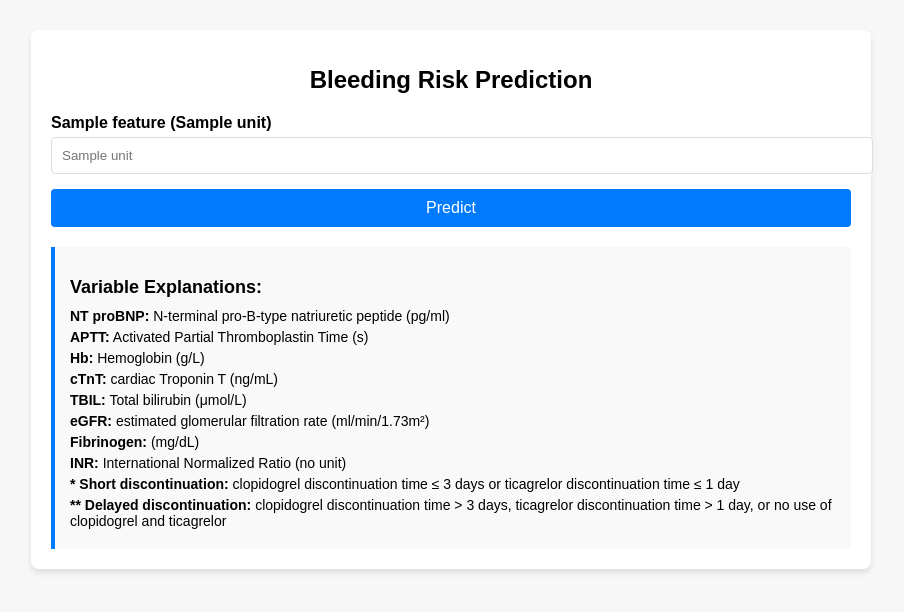
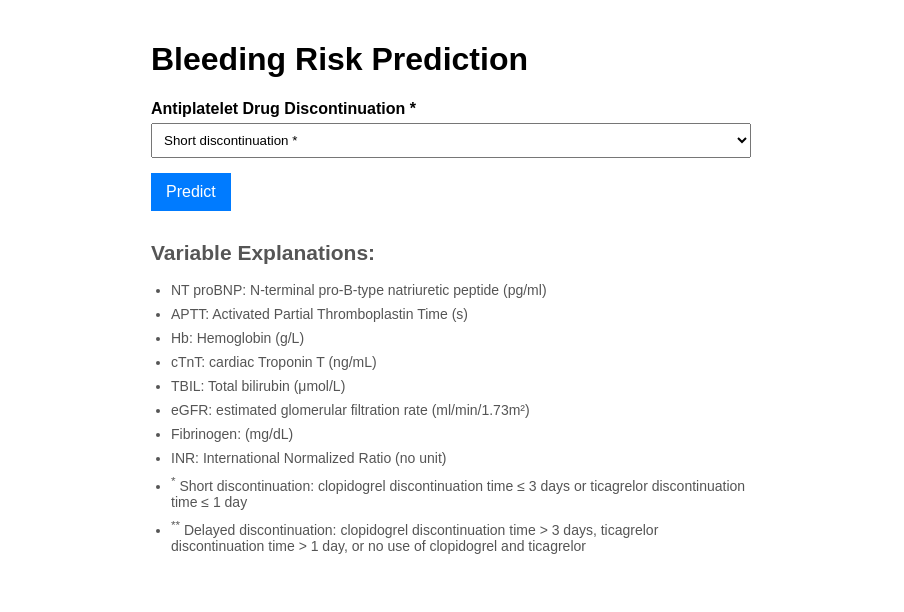
Before and after one commit to Zi1108123/bleeding-risk-prediction, a Flask app: template templates/index.html in a window 1280 px wide. Shown: the top 612 px of the page, without its empty margins (189-1093 px from the left). Run offline with Flask 3, Linux system fonts and the light colour scheme; the template is opened without the code that fills it: most values are stand-ins (such as "Sample title", 1, 10 or a date in 2020); parts of the project's set-up code (start-up, migrations or seed data) failed here and were passed over.

Commit message:
Fix input validation, features_info issue, and allow float inputs

```diff
--- a/app.py
+++ b/app.py
@@ -4,47 +4,32 @@
 
 app = Flask(__name__)
 
-# 加载模型
 model_path = "bleeding_risk_model.pkl"
 model = joblib.load(model_path)
 
-# 特征信息
+# Top 10 features and their units
 features_info = [
-    ("Antiplatelet Drug Discontinuation", "Short Discontinuation (≤3 days) / Delayed Discontinuation (>3 days)", ""),
-    ("NT ProBNP", "N-terminal pro-B-type natriuretic peptide", "pg/ml"),
-    ("APTT", "Activated Partial Thromboplastin Time", "s"),
-    ("Hb", "Hemoglobin", "g/L"),
-    ("Urea", "Urea", "mmol/L"),
-    ("cTnT", "Cardiac Troponin T", "ng/mL"),
-    ("TBIL", "Total Bilirubin", "μmol/L"),
-    ("eGFR", "Estimated Glomerular Filtration Rate", "ml/min/1.73m²"),
-    ("Fibrinogen", "Fibrinogen", "mg/dL"),
-    ("INR", "International Normalized Ratio", "")
+    "NT proBNP", "APTT", "Hb", "Urea", "cTnT",
+    "TBIL", "eGFR", "Fibrinogen", "INR"
+]
+units = [
+    "(pg/ml)", "(s)", "(g/L)", "(mmol/L)", "(ng/mL)",
+    "(μmol/L)", "(ml/min/1.73m²)", "(mg/dL)", ""
 ]
 
-@app.route('/')
+@app.route("/")
 def index():
-    return render_template("index.html", top_10_features=features_info)
+    return render_template("index.html", top_10_features=features_info, units=units)
 
-@app.route('/predict', methods=["POST"])
+@app.route("/predict", methods=["POST"])
 def predict():
     try:
-        # 获取用户输入
-        features = [float(request.form[f'feature_{i}']) for i in range(len(features_info))]
-        features = np.array(features).reshape(1, -1)
-
-        # 预测
-        probability = model.predict_proba(features)[0, 1]
-        prediction = model.predict(features)[0]
-
-        # 返回结果
-        return render_template(
-            "result.html",
-            prediction=prediction,
-            probability=probability
-        )
+        features = [float(request.form[f'feature_{i}']) for i in range(len(features_info) + 1)]
+        prediction = model.predict([features])[0]
+        probability = model.predict_proba([features])[0, 1]
+        return f"Prediction: {prediction}, Probability: {probability:.2f}"
     except Exception as e:
-        return render_template("error.html", error=str(e))
+        return f"Error: {str(e)}"
 
 if __name__ == '__main__':
     app.run(host='0.0.0.0', port=5000, debug=True)
--- a/templates/index.html
+++ b/templates/index.html
@@ -8,70 +8,50 @@
         body {
             font-family: Arial, sans-serif;
             margin: 0;
-            padding: 0;
-            background-color: #f7f7f7;
+            padding: 20px;
         }
         .container {
-            max-width: 800px;
-            margin: 30px auto;
-            padding: 20px;
-            background: #fff;
-            box-shadow: 0px 4px 6px rgba(0, 0, 0, 0.1);
-            border-radius: 8px;
-        }
-        h1 {
-            text-align: center;
-            font-size: 24px;
-            margin-bottom: 20px;
+            max-width: 600px;
+            margin: 0 auto;
         }
         .form-group {
             margin-bottom: 15px;
         }
-        label {
+        .form-group label {
+            display: block;
             font-weight: bold;
-            display: block;
-            margin-bottom: 5px;
         }
-        input, select {
+        .form-group input, .form-group select {
             width: 100%;
-            padding: 10px;
-            border: 1px solid #ddd;
-            border-radius: 4px;
+            padding: 8px;
+            margin-top: 5px;
+            box-sizing: border-box;
+        }
+        .form-group small {
+            font-size: 12px;
+            color: gray;
         }
         button {
-            width: 100%;
-            padding: 10px;
             background-color: #007BFF;
-            color: #fff;
+            color: white;
             border: none;
-            border-radius: 4px;
+            padding: 10px 15px;
+            font-size: 16px;
             cursor: pointer;
-            font-size: 16px;
         }
         button:hover {
             background-color: #0056b3;
         }
         .explanations {
-            margin-top: 20px;
-            padding: 15px;
-            background: #f9f9f9;
-            border-left: 4px solid #007BFF;
-        }
-        .explanations h2 {
-            font-size: 18px;
-            margin-bottom: 10px;
+            margin-top: 30px;
+            font-size: 14px;
+            color: #555;
         }
         .explanations ul {
-            margin: 0;
-            padding: 0;
-            list-style: none;
+            padding-left: 20px;
         }
         .explanations ul li {
-            margin-bottom: 5px;
-            font-size: 14px;
-        }
-        .explanations ul li span {
-            font-weight: bold;
+            margin-bottom: 8px;
         }
     </style>
 </head>
@@ -79,17 +59,17 @@
     <div class="container">
         <h1>Bleeding Risk Prediction</h1>
         <form method="POST" action="/predict">
-            {% for feature, unit, description in top_10_features %}
             <div class="form-group">
-                <label>{{ feature }} {% if unit %}({{ unit }}){% endif %}</label>
-                {% if feature == "Antiplatelet Drug Discontinuation" %}
-                    <select name="feature_0">
-                        <option value="1">Short discontinuation *</option>
-                        <option value="2">Delayed discontinuation **</option>
-                    </select>
-                {% else %}
-                    <input type="number" name="feature_{{ loop.index0 }}" placeholder="{{ unit }}">
-                {% endif %}
+                <label>Antiplatelet Drug Discontinuation *</label>
+                <select name="feature_0" required>
+                    <option value="1">Short discontinuation <sup>*</sup></option>
+                    <option value="2">Delayed discontinuation <sup>**</sup></option>
+                </select>
+            </div>
+            {% for feature, unit in zip(top_10_features, units) %}
+            <div class="form-group">
+                <label>{{ feature }} {{ unit }}</label>
+                <input type="text" step="any" name="feature_{{ loop.index }}" required>
             </div>
             {% endfor %}
             <button type="submit">Predict</button>
@@ -97,16 +77,16 @@
         <div class="explanations">
             <h2>Variable Explanations:</h2>
             <ul>
-                <li><span>NT proBNP:</span> N-terminal pro-B-type natriuretic peptide (pg/ml)</li>
-                <li><span>APTT:</span> Activated Partial Thromboplastin Time (s)</li>
-                <li><span>Hb:</span> Hemoglobin (g/L)</li>
-                <li><span>cTnT:</span> cardiac Troponin T (ng/mL)</li>
-                <li><span>TBIL:</span> Total bilirubin (μmol/L)</li>
-                <li><span>eGFR:</span> estimated glomerular filtration rate (ml/min/1.73m²)</li>
-                <li><span>Fibrinogen:</span> (mg/dL)</li>
-                <li><span>INR:</span> International Normalized Ratio (no unit)</li>
-                <li><span>* Short discontinuation:</span> clopidogrel discontinuation time ≤ 3 days or ticagrelor discontinuation time ≤ 1 day</li>
-                <li><span>** Delayed discontinuation:</span> clopidogrel discontinuation time > 3 days, ticagrelor discontinuation time > 1 day, or no use of clopidogrel and ticagrelor</li>
+                <li>NT proBNP: N-terminal pro-B-type natriuretic peptide (pg/ml)</li>
+                <li>APTT: Activated Partial Thromboplastin Time (s)</li>
+                <li>Hb: Hemoglobin (g/L)</li>
+                <li>cTnT: cardiac Troponin T (ng/mL)</li>
+                <li>TBIL: Total bilirubin (μmol/L)</li>
+                <li>eGFR: estimated glomerular filtration rate (ml/min/1.73m²)</li>
+                <li>Fibrinogen: (mg/dL)</li>
+                <li>INR: International Normalized Ratio (no unit)</li>
+                <li><sup>*</sup> Short discontinuation: clopidogrel discontinuation time ≤ 3 days or ticagrelor discontinuation time ≤ 1 day</li>
+                <li><sup>**</sup> Delayed discontinuation: clopidogrel discontinuation time > 3 days, ticagrelor discontinuation time > 1 day, or no use of clopidogrel and ticagrelor</li>
             </ul>
         </div>
     </div>
```
Also changed, not shown: 1 other file.
